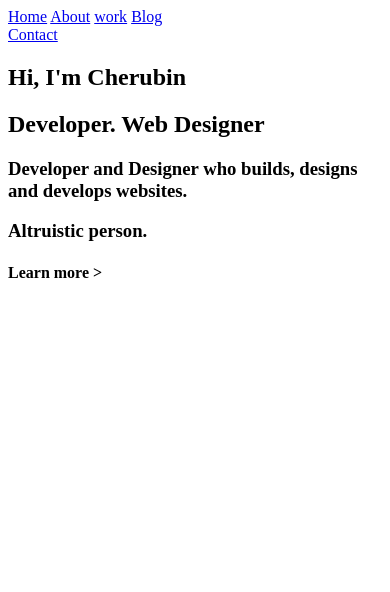
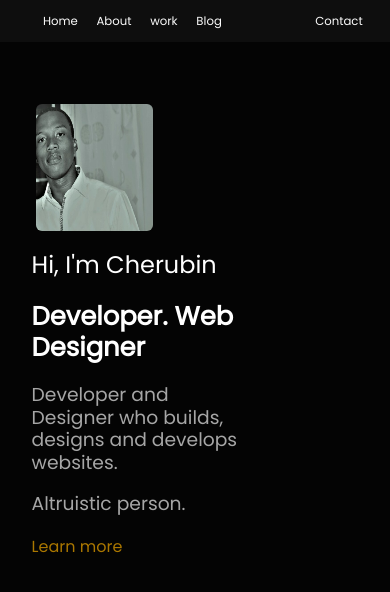
Before and after one commit to Cherubln/My-Brand-Cherubin, a plain HTML site: page UI/landing-page/index.html in a window 390 px wide. Drawn offline with Linux system fonts and the light colour scheme.

Commit message:
ft-styles:modify styles to landing page

```diff
--- a/UI/landing-page/index.css
+++ b/UI/landing-page/index.css
@@ -0,0 +1,123 @@
+:root {
+  width: 100vw;
+  height: 100%;
+  background-color: #040404;
+  font-family: "Poppins", sans-serif;
+  color: #ffffff;
+}
+#doc-head {
+  position: fixed;
+  background-color: #0e0e0e;
+  top: 0;
+  width: 100vw;
+  left: 0;
+}
+
+#navbar {
+  display: flex;
+  justify-content: space-between;
+  margin: 1.5vh 7vw;
+}
+
+nav a {
+  margin-left: 4vw;
+}
+.nav-links {
+  text-decoration: none;
+  color: #fbfbfb;
+}
+
+main {
+  margin: 25vh 7vw;
+  margin-bottom: 0vh;
+  display: flex;
+  justify-content: space-between;
+}
+#main-content {
+  flex-basis: 34vw;
+
+  margin-left: 4vw;
+}
+.contents-height {
+  line-height: 1.2;
+}
+h2 {
+  font-weight: lighter;
+}
+h1 {
+  font-size: calc(18px + 2vw);
+}
+h3 {
+  color: #a6a6a6;
+  font-weight: lighter;
+}
+h4 {
+  color: #a70;
+  font-weight: lighter;
+}
+
+img {
+  margin-top: 12vh;
+  width: 25vw;
+  height: 35vh;
+  border-radius: 3vh;
+}
+@media (max-width: 1024px) {
+  #navbar {
+    display: flex;
+    justify-content: space-between;
+    margin: 1.5vh 7vw;
+  }
+  main {
+    margin: 15vh 5vw;
+    margin-bottom: 0vh;
+    display: flex;
+    justify-content: space-between;
+  }
+
+  img {
+    margin-top: 4vh;
+    width: 20vw;
+    height: 10vh;
+    border-radius: 2vh;
+  }
+}
+@media (max-width: 768px) {
+  #navbar {
+    font-size: 18px;
+  }
+  main {
+    flex-direction: column-reverse;
+    margin: 20px 8px;
+
+    align-items: space-between;
+  }
+
+  #profile {
+    width: 40vw;
+    height: 20vh;
+    border-radius: 10px;
+    margin-left: 5vw;
+    margin-top: 15vh;
+  }
+}
+@media (max-width: 480px) {
+  #navbar {
+    font-size: 3vw;
+  }
+  main {
+    flex-direction: column-reverse;
+    margin: 20px 8px;
+    height: 80%;
+    align-items: space-between;
+    width: 60vw;
+  }
+
+  #profile {
+    margin-top: 10vh;
+    width: 30vw;
+    height: 15vh;
+    margin-left: 5vw;
+    border-radius: 6px;
+  }
+}
--- a/UI/landing-page/index.html
+++ b/UI/landing-page/index.html
@@ -3,35 +3,43 @@
   <head>
     <meta charset="UTF-8" />
     <meta name="viewport" content="width=device-width, initial-scale=1.0" />
-    <title>Document</title>
+    <title>
+      Cherubin Ndikubwayo - Developer - I build and develop websites
+    </title>
+    <link rel="stylesheet" href="./index.css" />
+    <link
+      href="https://fonts.googleapis.com/css2?family=Poppins&display=swap"
+      rel="stylesheet"
+    />
   </head>
   <body>
-    <header>
-      <nav>
+    <header id="doc-head">
+      <nav id="navbar">
         <div>
-          <a href="#">Home</a>
-          <a href="#">About</a>
-          <a href="#">work</a>
-          <a href="#">Blog</a>
+          <a href="./index.html" class="nav-links">Home</a>
+          <a href="#" class="nav-links">About</a>
+          <a href="#" class="nav-links">work</a>
+          <a href="#" class="nav-links">Blog</a>
         </div>
         <div>
-          <a href="#">Contact</a>
+          <a href="#" class="nav-links">Contact</a>
         </div>
       </nav>
     </header>
     <main>
-      <section>
-        <div><h2>Hi, I'm Cherubin</h2></div>
-        <div><h1>Developer. Web Designer</h1></div>
-        <div>
+      <section id="main-content">
+        <div class="contents-height"><h2>Hi, I'm Cherubin</h2></div>
+        <div class="contents-height"><h1>Developer. Web Designer</h1></div>
+        <div class="contents-height">
           <h3>
             Developer and Designer who builds, designs and develops websites.
           </h3>
           <h3>Altruistic person.</h3>
         </div>
-        <div><h4>Learn more ></h4></div>
+        <div class="contents-height"><h4>Learn more</h4></div>
       </section>
-      <section></section>
+
+      <img id="profile" src="./profile.jpg" alt="Profile picture" />
     </main>
   </body>
 </html>
```
